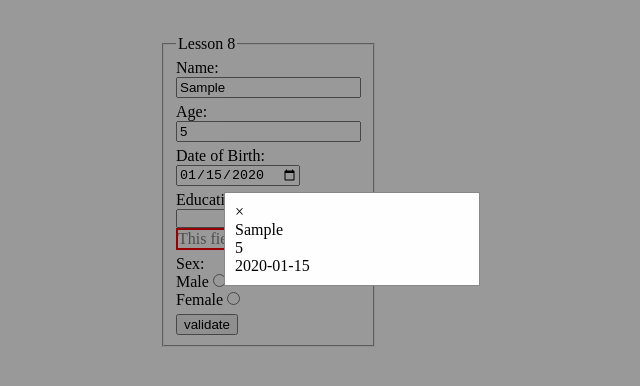
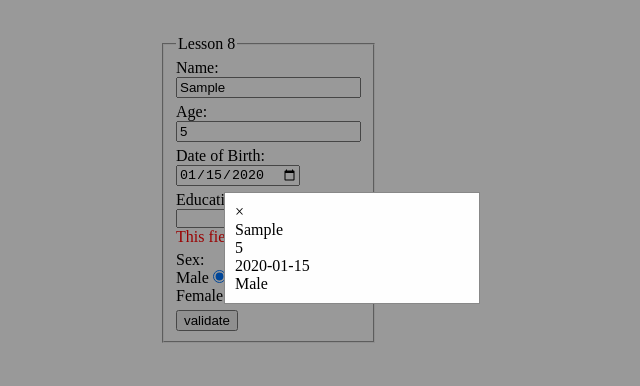
Before and after one commit to radomir-radionov/Form-JS, a plain HTML site: page index.html in a window 1280 px wide. Both pictures are taken after typing "Sample", "5", "2020-01-15" into the empty fields and a click on the input "validate". Shown: the whole page, without its empty margins (288-928 px from the left). Drawn offline with Linux system fonts and the light colour scheme.

Commit message:
Add files via upload

```diff
--- a/index.html
+++ b/index.html
@@ -18,18 +18,18 @@
           <fieldset>
             <legend>Lesson 8</legend>
             <div class="box">
-              <label>Name: </label><input type="text" class="name field" />
+              <label>Name: </label><input id="name" type="text" class="field" />
             </div>
             <div class="box">
-              <label>Age: </label><input type="number" class="age field" />
+              <label>Age: </label><input id="age" type="number" class="field" />
             </div>
             <div class="box">
               <label>Date of Birth: </label>
-              <input type="date" class="dateOfBirth field" />
+              <input id="dateOfBirth" type="date" class="field" />
             </div>
             <div class="box">
               <label>Education: </label>
-              <select class="education field">
+              <select id="education" class="field">
                 <option></option>
                 <option>Общее</option>
                 <option>Среднее-специальное</option>
@@ -41,27 +41,18 @@
               <label>
                 Male
                 <input
-                  id="chboxTrueMale"
+                  id="gender"
                   name="gender"
-                  class="gender field"
-                  type="radio" /><br
+                  value="Male"
+                  type="radio"
+                  checked /><br
               /></label>
               <label>
                 Female
-                <input
-                  id="chboxFalseFemale"
-                  name="gender"
-                  class="gender field"
-                  type="radio"
-                />
+                <input id="gender" name="gender" value="Female" type="radio" />
               </label>
             </div>
-            <input
-              type="submit"
-              class="validateBtn"
-              value="validate"
-              id="myBtn"
-            />
+            <input type="submit" value="validate" id="myBtn" />
           </fieldset>
         </form>
       </div>
@@ -69,61 +60,8 @@
     <!-- The Modal -->
     <div id="myModal" class="modal">
       <!-- Modal content -->
-      <div class="modal-content">
-        <span class="close">&times;</span>
-        <p class="nameValue"></p>
-        <p class="ageValue"></p>
-        <p class="dateOfBirthValue"></p>
-        <p class="educationValue"></p>
-        <p class="genderValue"></p>
-      </div>
+      <div id="modalContend" class="modal-content"></div>
     </div>
     <script src="index.js"></script>
   </body>
 </html>
-
-<!-- <div class="wrapper flex flex-align-items">
-  <div class="container img-roses transparent">
-    <form class="flex flex-direction-col formWithValidation">
-      <legend class="text-legend mar-b-20">Personal information</legend>
-      <input
-        type="text"
-        placeholder="Username"
-        class="input-direction mar-b-10 haveUserName"
-        type="text"
-        required
-      />
-      <input
-        type="text"
-        placeholder="Age"
-        class="input-direction mar-b-10"
-        type="number"
-        required
-      />
-      <input
-        type="data"
-        placeholder="Date of Birth"
-        class="input-direction mar-b-10"
-        type="number"
-        required
-      />
-      <select class="input-direction mar-b-10" required>
-        <option value="" hidden>Education</option>
-        <option>Высшее</option>
-        <option>Среднее-специальное</option>
-        <option>Общее-базовое</option>
-      </select>
-      <div class="form_toggle">
-        <div class="form_toggle-item item-1">
-          <input id="fid-1" type="radio" name="radio" value="off" checked />
-          <label class="white" for="fid-1">Male</label>
-        </div>
-        <div class="form_toggle-item item-2">
-          <input id="fid-2" type="radio" name="radio" value="on" />
-          <label class="white" for="fid-2">Female</label>
-        </div>
-      </div>
-      <button class="btn-width-height white">Send</button>
-    </form>
-  </div>
-</div> -->
--- a/index.js
+++ b/index.js
@@ -1,54 +1,25 @@
 // lesson 7
 const form = document.getElementById("form");
-const validateBtn = form.querySelector(".validateBtn");
+const modalContend = document.getElementById("modalContend");
 const fields = form.querySelectorAll(".field");
-const name = form.querySelector(".name");
-age = form.querySelector(".age");
-dateOfBirth = form.querySelector(".dateOfBirth");
-education = form.querySelector(".education");
-gender = form.querySelector(".gender");
 
 function retrieveFormValue(event) {
   event.preventDefault();
-  const nameValue = document.querySelector(".nameValue");
-  nameValue.innerHTML = name.value;
-  const ageValue = document.querySelector(".ageValue");
-  ageValue.innerHTML = age.value;
 
-  // if (typeof age.value === Number) {
+  const name = document.getElementById("name"),
+    age = document.getElementById("age"),
+    dateOfBirth = document.getElementById("dateOfBirth"),
+    education = document.getElementById("education"),
+    gender = document.querySelector('input[name="gender"]:checked').value;
 
-  // }
-
-  const dateOfBirthValue = document.querySelector(".dateOfBirthValue");
-  dateOfBirthValue.innerHTML = dateOfBirth.value;
-  const educationValue = document.querySelector(".educationValue");
-  educationValue.innerHTML = education.value;
-  const genderValue = document.querySelector(".genderValue");
-  // ---Пол---
-  function getGenderValue(genderValue) {
-    var chboxTrue;
-    var chboxFalse;
-    chboxTrue = document.getElementById("chboxTrueMale");
-    chboxFalse = document.getElementById("chboxFalseFemale");
-    if (chboxTrueMale.checked) {
-      genderValue.innerHTML = "Male";
-    } else if (chboxFalseFemale.checked) {
-      genderValue.innerHTML = "Female";
-    } else {
-      alert("Выберите пол");
-    }
-  }
-
-  getGenderValue(genderValue);
-  // ---Объект со всеми значениями---
-  const values = {
-    name: name.value,
-    age: age.value,
-    dateOfBirth: dateOfBirth.value,
-    education: education.value,
-    gender: gender.checked,
-  };
-  console.log(values);
+  modalContend.innerHTML = `
+  <span">&times;</span>
+  <p>${name.value}</p>
+  <p>${age.value}</p>
+  <p>${dateOfBirth.value}</p>
+  <p>${education.value}</p>
+  <p>${gender}</p>
+  `;
 
   // ---Ошибка---
   let errors = form.querySelectorAll(".error");
@@ -56,40 +27,37 @@ function retrieveFormValue(event) {
     errors[i].remove();
   }
 
-  for (let i = 0; i < fields.length; i++) {
+  fields.forEach(function (item, i, fields) {
     if (!fields[i].value) {
       let error = document.createElement("div");
       error.className = "error";
-      error.style.color = "gray";
-      error.style.border = "2px solid red";
+      error.style.color = "red";
       error.innerHTML = "This field is required";
       fields[i].after(error);
     }
-  }
+  });
 }
 
 form.addEventListener("submit", retrieveFormValue);
 
 // -----MODAL-----
-// Get the modal
-var modal = document.getElementById("myModal");
-// Get the button that opens the modal
-var btn = document.getElementById("myBtn");
-// Get the <span> element that closes the modal
-var span = document.getElementsByClassName("close")[0];
-// When the user clicks on the button, open the modal
-btn.onclick = function () {
+
+const modal = document.getElementById("myModal");
+const btn = document.getElementById("myBtn");
+const span = document.getElementById("close");
+
+btn.addEventListener("click", function () {
   if (fields[0].value) {
     modal.style.display = "block";
   }
-};
-// When the user clicks on <span> (x), close the modal
-span.onclick = function () {
-  modal.style.display = "none";
-};
-// When the user clicks anywhere outside of the modal, close it
-window.onclick = function (event) {
+});
+
+// span.addEventListener("click", function () {
+//   modal.style.display = "none";
+// });
+
+window.addEventListener("click", function (event) {
   if (event.target == modal) {
     modal.style.display = "none";
   }
-};
+});
```
